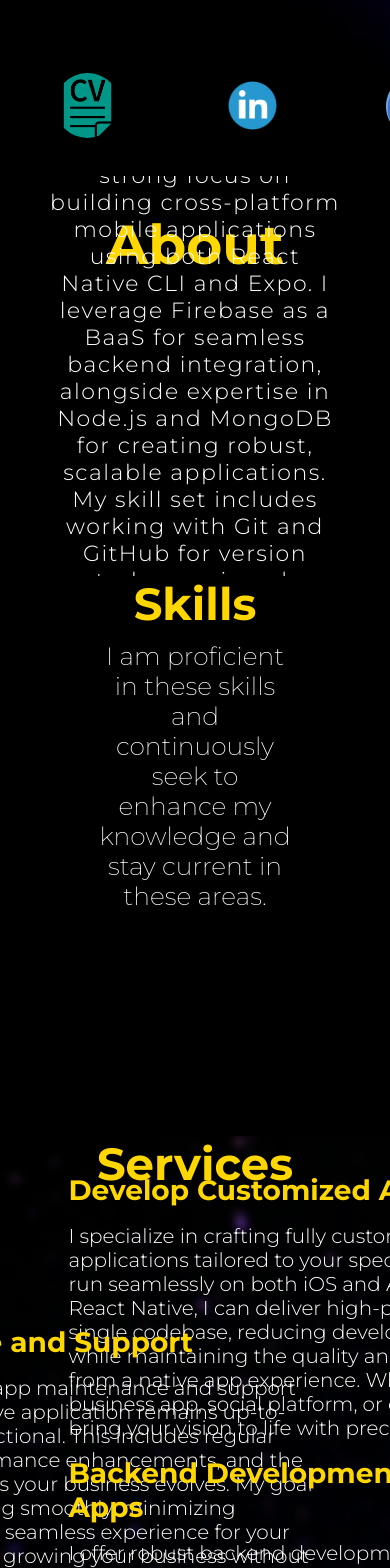
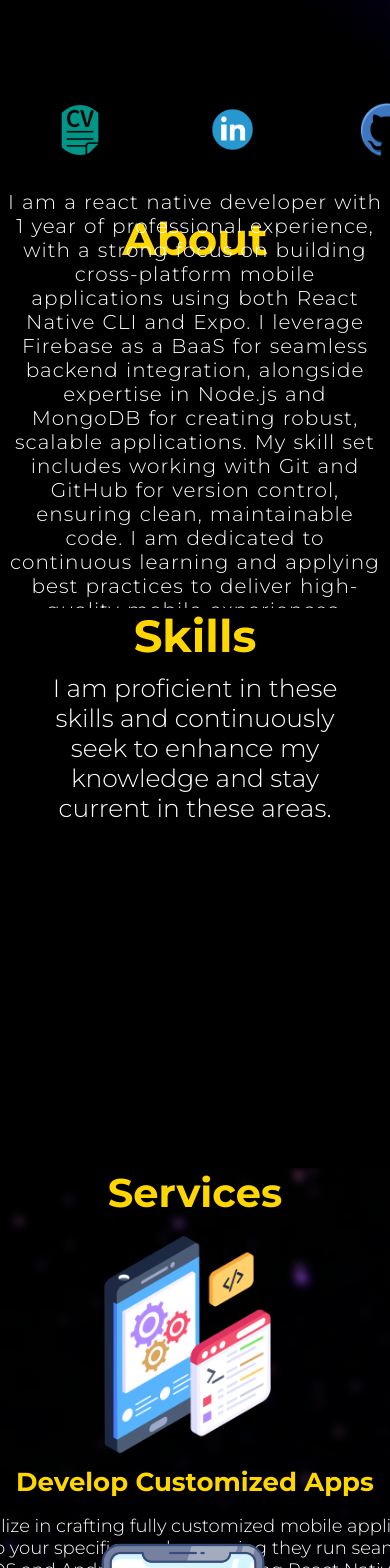
Before and after one commit to Abdullahkhn44/portfolio, a React (Vite) app: page / in a window 390 px wide. Shown: the part 432-2000 px from the top of the page. Built offline with nearby package versions, Linux system fonts and the light colour scheme.

Commit message:
modified styles

```diff
--- a/src/assets/styles/About.css
+++ b/src/assets/styles/About.css
@@ -51,3 +51,35 @@
     color: white;
     font-weight: 300;
 }
+
+@media only screen and (max-width:768px) {
+    .mainDiv {
+        display: flex;
+        overflow: hidden;
+        position: relative;
+        background-color: black;
+        height: 27pc;
+        flex-wrap: wrap;
+    }
+
+    .About {
+        font-size: 45px;
+        color: gold;
+        font-family: "Montserrat";
+
+    }
+
+    .about {
+        word-spacing: 1px;
+        width: 96%;
+    }
+
+    .para {
+        letter-spacing: 1px;
+        text-align: center;
+        font-size: 20px;
+        font-family: "Montserrat";
+        color: white;
+        font-weight: 300;
+    }
+}
--- a/src/assets/styles/Eservices.css
+++ b/src/assets/styles/Eservices.css
@@ -70,3 +70,16 @@ bottom: 80%;
     font-family: "Montserrat";
     text-align: center;
 }
+
+@media only screen and (max-width:768px) {
+    .EserviceTitle {
+        font-size: 40px;
+
+    }
+    .EserviceContainer {
+
+        width: 650px;
+
+    }
+
+}
--- a/src/assets/styles/Services.css
+++ b/src/assets/styles/Services.css
@@ -206,6 +206,7 @@
         height: 290px;
         left: 20%;
     }
+
     .AppText2 {
         font-size: 28px;
         color: gold;
@@ -213,6 +214,7 @@
         text-align: left;
         margin-bottom: 3%;
     }
+
     .AppText3 {
         font-size: 28px;
         color: gold;
@@ -220,6 +222,7 @@
         text-align: left;
         margin-bottom: 3%;
     }
+
     .makingAppText3 {
         position: relative;
         left: 6%;
@@ -228,3 +231,122 @@
         align-content: center;
     }
 }
+
+@media only screen and (max-width:768px) {
+    .service-image {
+        background-position: center;
+        background-repeat: no-repeat;
+        background-size: cover;
+        object-fit: cover;
+        filter: blur(5px);
+        height: 2000px;
+    }
+    .serviceTitle {
+        font-size: 40px;
+        color: gold;
+        font-family: "Montserrat";
+        margin-bottom: 10px;
+
+        text-align: center;
+    }
+
+    .makingAppDiv {
+        display: flex;
+        margin-top: 15%;
+        position: absolute;
+        width: 100%;
+        justify-content: center;
+        align-content: center;
+        flex-direction: column;
+        align-items: center;
+    }
+    .devImage {
+        position: relative;
+        width: 235px;
+        height: 235px;
+        right: 3%;
+
+        justify-content: center;
+    }
+    .makingAppText {
+        position: relative;
+        left: 0%;
+        justify-content: center;
+        align-content: center;
+    }
+
+    .AppText {
+        font-size: 26px;
+        color: gold;
+        font-family: "Montserrat";
+        text-align: center;
+        margin-bottom: 3%;
+    }
+    .AppTextpara {
+        font-size: 18px;
+        color: white;
+        font-family: "Montserrat";
+        text-align: center;
+
+        font-weight: 300;
+    }
+    .makingAppDiv2 {
+        display: flex;
+        margin-top: 95%;
+        position: absolute;
+        width: 100%;
+        flex-direction: row-reverse;
+        justify-content: center;
+        align-content: center;
+        flex-wrap: wrap;
+    }
+    .devImage2 {
+        position: relative;
+        width: 290px;
+        height: 290px;
+        left: -4%;
+    }
+    .makingAppText2 {
+        position: relative;
+        /* right: 5%; */
+        justify-content: center;
+        align-content: center;
+    }
+    .AppText2 {
+        font-size: 26px;
+        color: gold;
+        font-family: "Montserrat";
+        text-align: center;
+        margin-bottom: 2%;
+    }
+
+
+    .makingAppDiv3 {
+        display: flex;
+        margin-top: 180%;
+        position: absolute;
+        width: 100%;
+        /* flex-direction: row; */
+        justify-content: center;
+        align-content: center;
+        flex-wrap: wrap;
+        /* margin-bottom: 18px; */
+    }
+
+    .makingAppText3 {
+        position: relative;
+        left: 0%;
+        justify-content: center;
+        align-content: center;
+    }
+
+    .AppText3 {
+        font-size: 26px;
+        color: gold;
+        font-family: "Montserrat";
+        text-align: center;
+        margin-bottom: 3%;
+    }
+
+
+}
--- a/src/assets/styles/Skills.css
+++ b/src/assets/styles/Skills.css
@@ -21,6 +21,7 @@
     font-family: "Montserrat";
     margin-bottom: 10px;
 }
+
 .paramain {
     display: flex;
     flex-wrap: wrap;
@@ -30,7 +31,8 @@
     width: 100%;
 
 }
-.paraskill{
+
+.paraskill {
     width: 50%;
     text-align: center;
 }
@@ -70,3 +72,32 @@
     width: 80px;
 
 }
+
+@media only screen and (max-width:768px) {
+
+    .paraskill {
+        width: 75%;
+        text-align: center;
+    }
+
+    .skillpara {
+        text-align: center;
+        font-size: 25px;
+        color: white;
+        font-family: "Montserrat";
+        font-weight: 300;
+    }
+
+    .img {
+        margin: 6px;
+        padding: 15px;
+        background: rgb(255 255 255 / 8%);
+        border-radius: 16px;
+        box-shadow: 0 4px 30px rgba(0, 0, 0, 0.1);
+        backdrop-filter: blur(3.6px);
+        -webkit-backdrop-filter: blur(3.6px);
+        border: 1px solid rgba(255, 255, 255, 0.23);
+        height: 55px;
+        width: 55px;
+    }
+}
--- a/src/assets/styles/Work.css
+++ b/src/assets/styles/Work.css
@@ -139,3 +139,87 @@
 .image-transition {
     transition: all 20s ease;
 }
+
+
+@media only screen and (max-width:768px) {
+    .workText {
+        font-size: 45px;
+
+    }
+
+    .workOne {
+        display: flex;
+        flex-direction: row;
+        height: 611px;
+        width: 729px;
+        margin-top: 20px;
+        background: rgba(255, 255, 255, 0.05);
+        border-radius: 16px;
+        box-shadow: 0 4px 30px rgba(0, 0, 0, 0.1);
+        backdrop-filter: blur(3.6px);
+        -webkit-backdrop-filter: blur(3.6px);
+        border: 1px solid rgba(255, 255, 255, 0.23);
+    }
+
+    .leftSide {
+        height: 442px;
+        width: 360px;
+    }
+
+    .containerTitle {
+        font-size: 25px;
+        color: gold;
+        font-family: "Montserrat";
+        /* text-align: center; */
+        margin-bottom: 15px;
+    }
+
+    .leftSide {
+        width: 440px;
+        height: 314px;
+
+    }
+
+    .leftPara {
+        font-size: 19px;
+
+    }
+
+    .leftButton {
+        margin-top: 20px;
+        display: flex;
+        flex-direction: row;
+
+        gap: 20px;
+
+
+    }
+
+    .rightSide {
+
+        width: 365px;
+
+
+    }
+    .workOne {
+
+        height: 550px;
+
+    }
+    .rightImage {
+        height: 550px;
+        border-radius: 10px;
+        position: relative;
+        left: 28px;
+        width: 240px;
+        object-fit: cover;
+        display: block;
+        margin-left: auto;
+        margin-right: auto;
+    }
+    .innerContainer {
+        margin: 40px;
+        width: 440px;
+    }
+
+}
--- a/src/assets/styles/home.css
+++ b/src/assets/styles/home.css
@@ -109,7 +109,7 @@
 /*Tablet Responsive */
 
 
-@media only screen and (max-width:1024px) {
+@media only screen and (max-width:768px) {
 
   .mainText {
     margin: 30px;
@@ -136,11 +136,43 @@
     letter-spacing: 8px;
     font-family: Montserrat;
   }
+
   .mainProfile .profileImage {
     width: 370px;
     height: 370px;
     border-radius: 50%;
     position: relative;
     right: 100px;
+  }
+
+  .buttonDiv {
+
+    margin: 55px;
+    display: flex;
+    flex-direction: row;
+    position: absolute;
+    top: 74%;
+    width: 100%;
+    height: 20%;
+    justify-content: space-evenly;
+    align-items: center;
+  }
+
+  .button {
+    margin-right: 100px;
+    background: none;
+    border: none;
+    padding: 0;
+  }
+
+  .cv {
+    width: 50px;
+    height: 50px;
+
+  }
+
+  .images {
+    width: 55px;
+    height: 55px;
+  }
 }
-}
```
